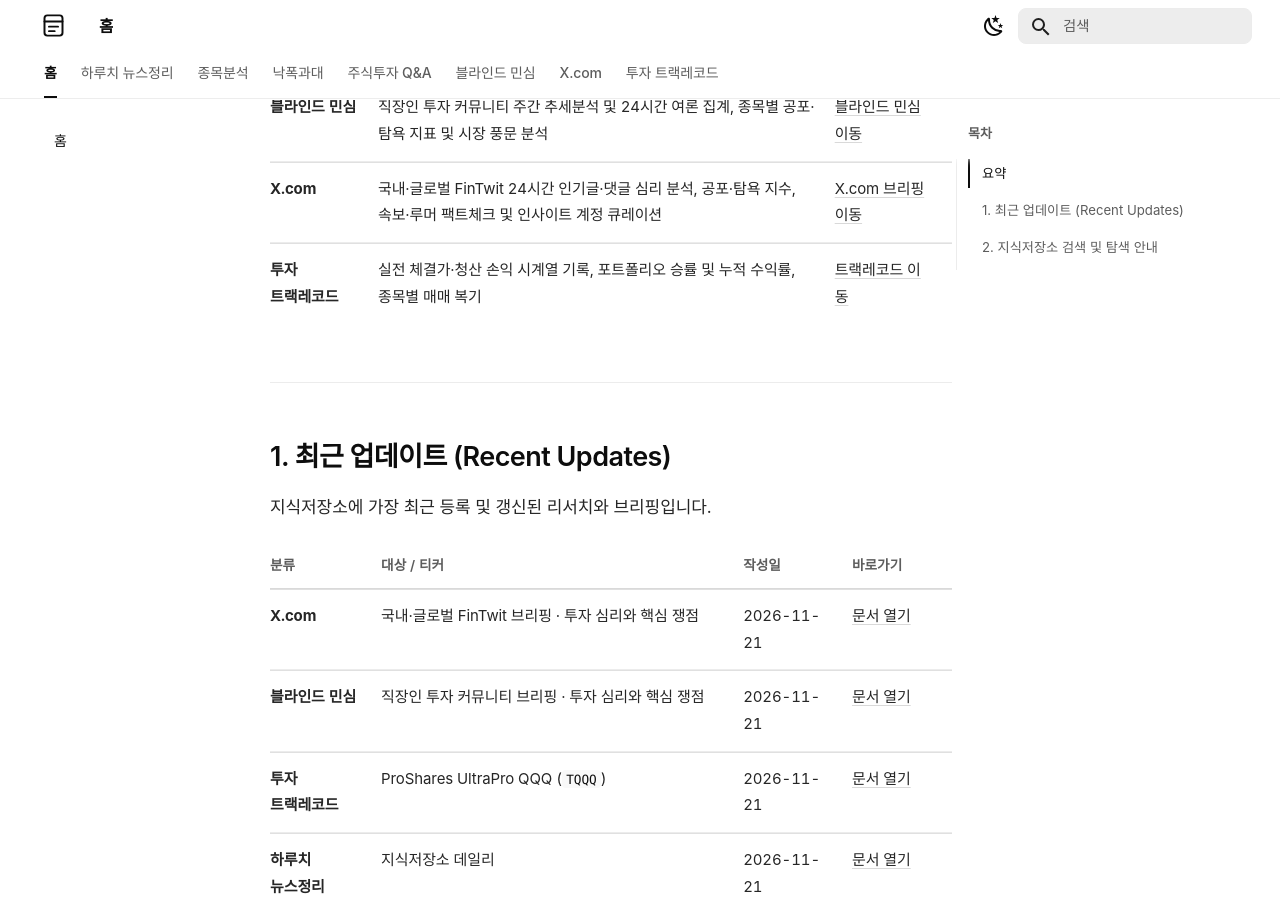
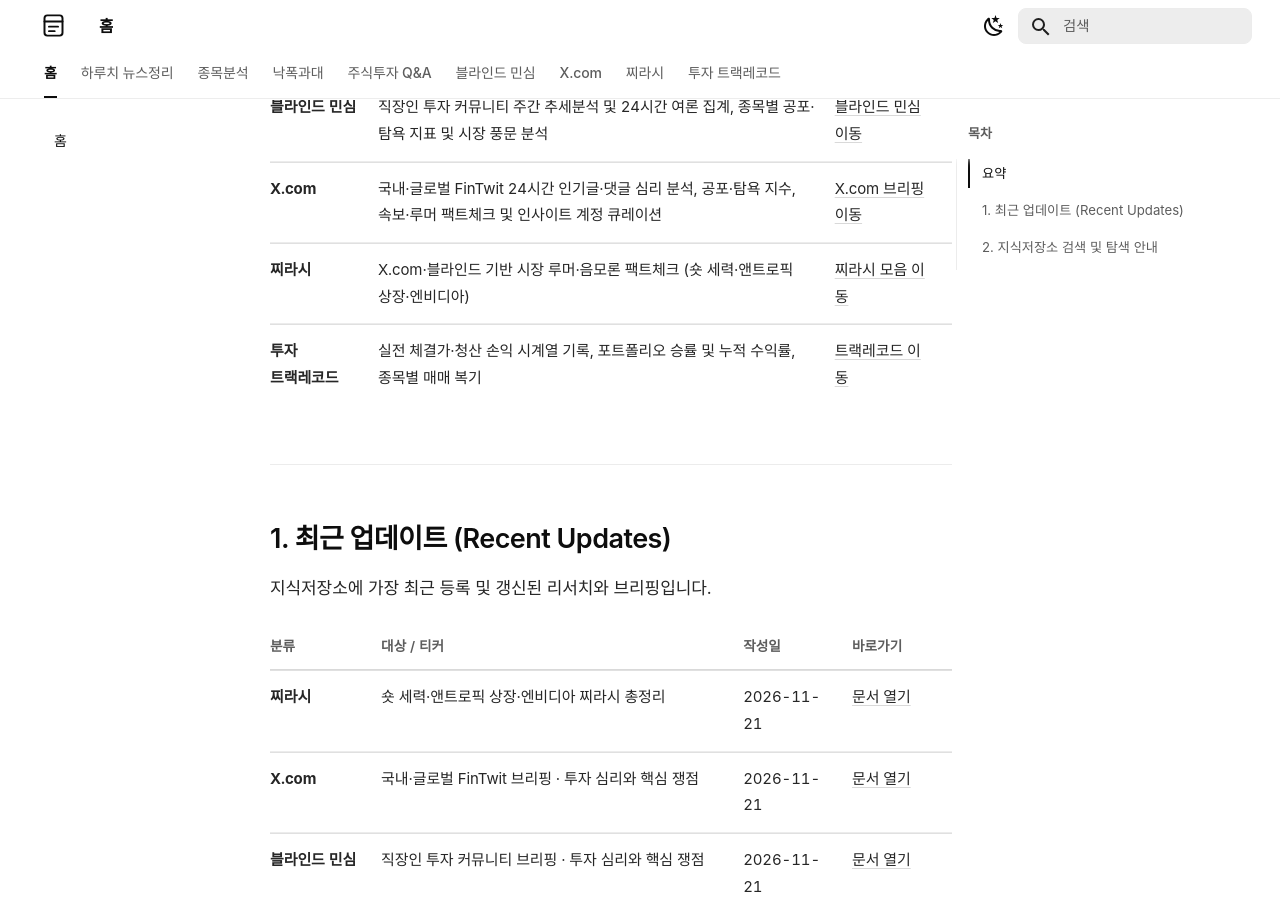
Before and after one commit to ju-sic/ju-sic.github.io, an MkDocs documentation site: the page built from docs/index.md, in a window 1280 px wide and 900 px high, scrolled down 948 px. Built offline with MkDocs 1.6.1 and Material for MkDocs 9.7.7, drawn with Linux system fonts in a browser that asks for light colours; some web fonts are replaced; a script that is not in the unit is left out.

Commit message:
찌라시 메뉴 신설 및 2026-11-21 시장 루머 총정리 배포

```diff
--- a/docs/index.md
+++ b/docs/index.md
@@ -13,6 +13,7 @@
 | **주식투자 Q&A** | 미국 증시 급락 원인과 `TQQQ` '첫 급락 매수' 전략 정밀 검증, 브로드컴 고평가 논란, 김영익 교수 신용위기 시나리오 진단 | [질문 아카이브 이동](questions/2026/11/us-market-selloff-and-tqqq-dip-buying-strategy.md) |
 | **블라인드 민심** | 직장인 투자 커뮤니티 주간 추세분석 및 24시간 여론 집계, 종목별 공포·탐욕 지표 및 시장 풍문 분석 | [블라인드 민심 이동](blind/2026/11/21.md) |
 | **X.com** | 국내·글로벌 FinTwit 24시간 인기글·댓글 심리 분석, 공포·탐욕 지수, 속보·루머 팩트체크 및 인사이트 계정 큐레이션 | [X.com 브리핑 이동](x/2026/11/21.md) |
+| **찌라시** | X.com·블라인드 기반 시장 루머·음모론 팩트체크 (숏 세력·앤트로픽 상장·엔비디아) | [찌라시 모음 이동](rumors/2026/11/21.md) |
 | **투자 트랙레코드** | 실전 체결가·청산 손익 시계열 기록, 포트폴리오 승률 및 누적 수익률, 종목별 매매 복기 | [트랙레코드 이동](records/2026/trade-track-record.md) |
 
 
@@ -24,6 +25,7 @@
 
 | 분류 | 대상 / 티커 | 작성일 | 바로가기 |
 | :--- | :--- | :--- | :--- |
+| **찌라시** | 숏 세력·앤트로픽 상장·엔비디아 찌라시 총정리 | 2026-11-21 | [문서 열기](rumors/2026/11/21.md) |
 | **X.com** | 국내·글로벌 FinTwit 브리핑 · 투자 심리와 핵심 쟁점 | 2026-11-21 | [문서 열기](x/2026/11/21.md) |
 | **블라인드 민심** | 직장인 투자 커뮤니티 브리핑 · 투자 심리와 핵심 쟁점 | 2026-11-21 | [문서 열기](blind/2026/11/21.md) |
 | **투자 트랙레코드** | ProShares UltraPro QQQ (`TQQQ`) | 2026-11-21 | [문서 열기](records/2026/trade-track-record.md) |
--- a/mkdocs.yml
+++ b/mkdocs.yml
@@ -331,6 +331,10 @@ nav:
       - 2026년:
           - 11월:
               - "21(토)": x/2026/11/21.md
+  - 찌라시:
+      - 2026년:
+          - 11월:
+              - "21(토) - 숏 세력·앤트로픽·엔비디아": rumors/2026/11/21.md
   - 투자 트랙레코드:
       - 2026년:
           - "투자 성과": records/2026/trade-track-record.md
```
Also changed, not shown: docs/rumors/2026/11/21.md (added, +77 -0 lines).
